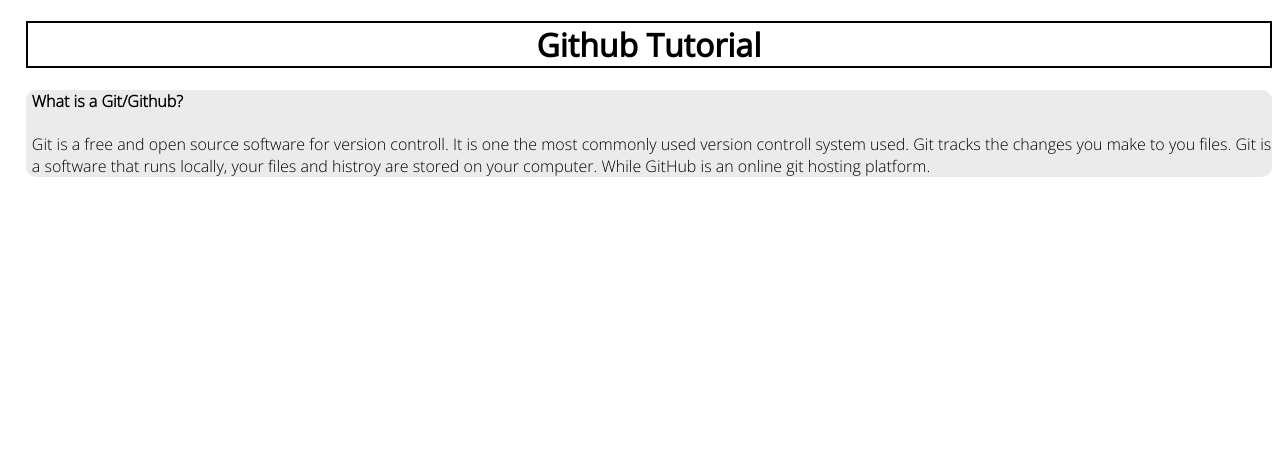
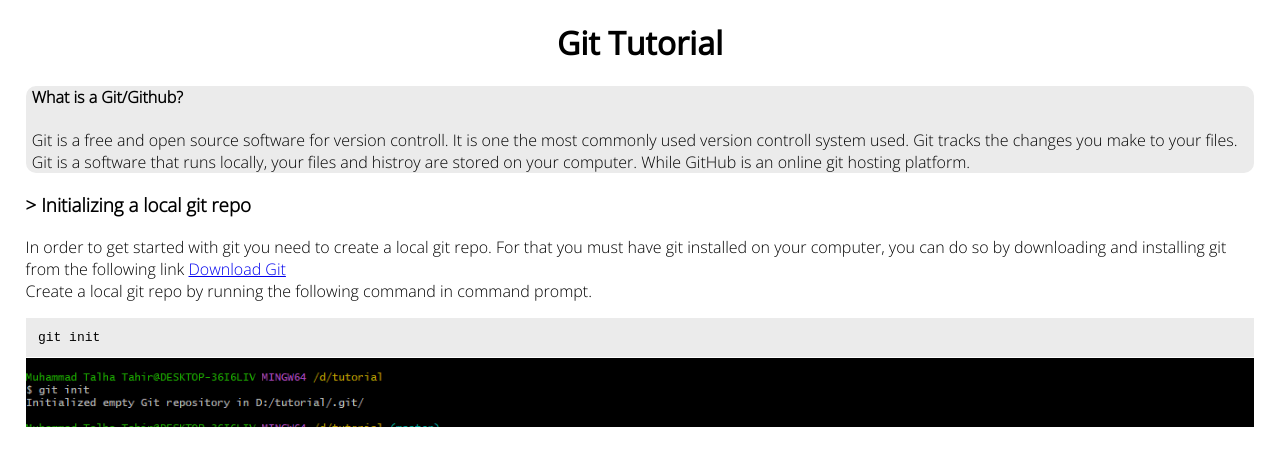
Before and after one commit to MuhammadTalhaTahir/MobileComputingAssignment1, a plain HTML site: page index.html in a window 1280 px wide. Drawn offline with Linux system fonts and the light colour scheme.

Commit message:
step1 initializing git repo

```diff
--- a/index.css
+++ b/index.css
@@ -11,10 +11,10 @@ body{
     background-color: rgb(255,255,255);
     font-family: tutorialFontNormal;
     margin-left:2%;
+    margin-right: 2%;
 }
 .title{
     text-align: center;
-    border: 2px solid black;
     font-family: tutorialFontBold;
 }
 .introduction{
@@ -22,3 +22,11 @@ body{
     padding-left: 0.5%;
     border-radius: 10px;
 }
+.code{
+    background-color: rgb(235, 235,235);
+    font-family: monospace;
+    padding: 1%;
+}
+img{
+    width: 100%;
+}
--- a/index.html
+++ b/index.html
@@ -5,18 +5,29 @@
     <meta http-equiv="X-UA-Compatible" content="IE=edge">
     <meta name="viewport" content="width=device-width, initial-scale=1.0">
     <link href="./index.css" rel="stylesheet">
-    <title>Github Tutorial</title>
+    <title>Git Tutorial</title>
 </head>
 <body>
-    <h1 class="title">Github Tutorial</h1>
+    <h1 class="title">Git Tutorial</h1>
     <div class="introduction">
         <h4>What is a Git/Github?</h4>
         <p>
             Git is a free and open source software for version controll. It is one the most commonly used version controll system used.
-            Git tracks the changes you make to you files. Git is a software that runs locally, your files and histroy are stored
+            Git tracks the changes you make to your files. Git is a software that runs locally, your files and histroy are stored
             on your computer. While GitHub is an online git hosting platform.
         </p>
     </div>
+    <h3>> Initializing a local git repo</h3>
+    <p>
+        In order to get started with git you need to create a local git repo. For that you must have git installed on your computer, you can do so by downloading and installing git from the following link
+        <a href="https://git-scm.com/downloads" target="_blank">Download Git</a>
+        <br>
+        Create a local git repo by running the following command in command prompt.
+    </p>
+    <div class="code">
+        git init
+    </div>
+    <img src="./images/init2.PNG" alt="init git bash image">
 
 </body>
 </html>
```
Also changed, not shown: images/init2.PNG (added).
